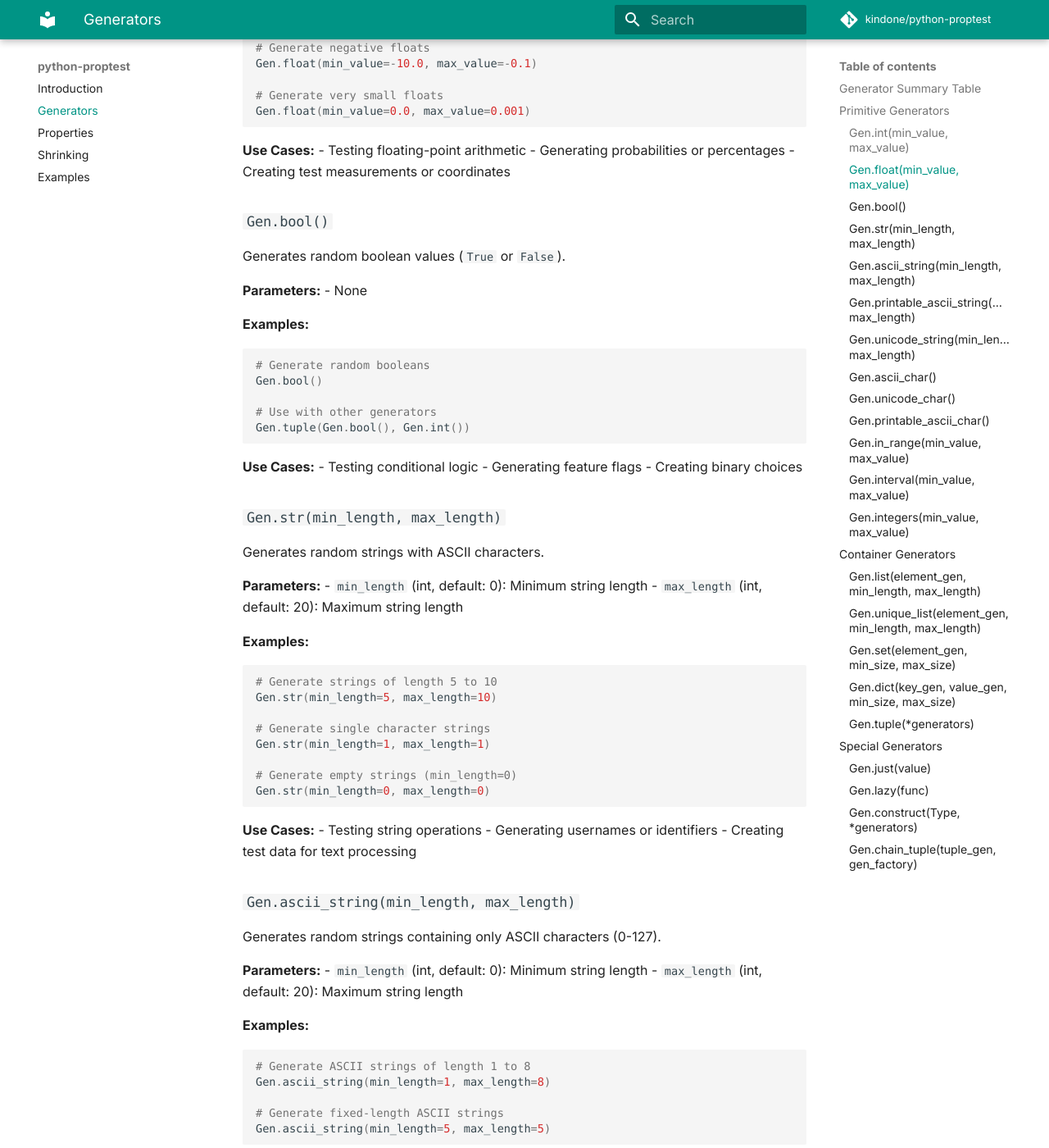
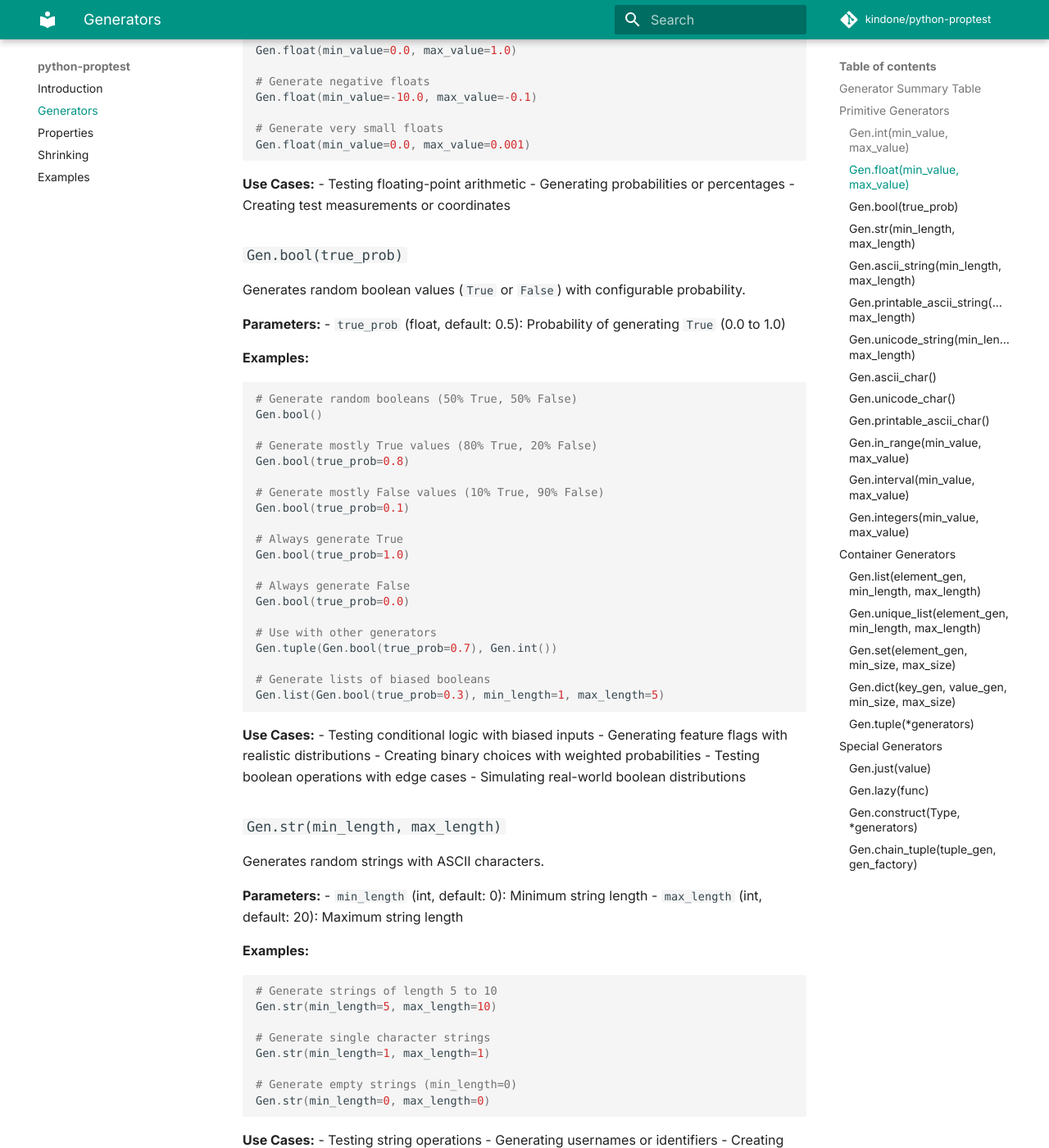
Before and after one commit to kindone/python-proptest, an MkDocs documentation site: the page built from docs/generators.md, in a window 1280 px wide and 1400 px high, scrolled down 3086 px. Shown: the whole window at 82% size. Built offline with MkDocs 1.6.1 and Material for MkDocs 9.7.7, drawn with Linux system fonts in a browser that asks for light colours; some web fonts are replaced; comment, search, counter and statistics services are not loaded; some of the changed text lies outside the part shown.

Commit message:
feat: true_prob for Gen.bool

````diff
--- a/docs/generators.md
+++ b/docs/generators.md
@@ -7,7 +7,7 @@ Generators are the foundation of property-based testing in `python-proptest`. Th
 | Generator                 | Description                                                     | Key Parameters                                     | Example Usage                                         |
 | :------------------------ | :-------------------------------------------------------------- | :------------------------------------------------- | :---------------------------------------------------- |
 | **Primitives**            |                                                                 |                                                    |                                                       |
-| `Gen.bool()`             | Generates `True` or `False`.                                    | `true_prob` (def: 0.5)                              | `Gen.bool()`                                       |
+| `Gen.bool()`             | Generates `True` or `False` with configurable probability.     | `true_prob` (def: 0.5)                              | `Gen.bool(true_prob=0.8)`                                       |
 | `Gen.float()`             | Generates floating-point numbers (incl. `inf`, `-inf`, `nan`).     | `min_value`, `max_value`                              | `Gen.float(min_value=0.0, max_value=1.0)`                                         |
 | `Gen.int()`  | Generates integers in the range `[min_value, max_value]`.                   | `min_value`, `max_value`                                       | `Gen.int(min_value=0, max_value=10)`                                 |
 | `Gen.str()`  | Generates strings (defaults to ASCII).                          | `min_length` (def: 0), `max_length` (def: 10)        | `Gen.str(min_length=0, max_length=5)`                                    |
@@ -82,26 +82,43 @@ Gen.float(min_value=0.0, max_value=0.001)
 - Generating probabilities or percentages
 - Creating test measurements or coordinates
 
-### `Gen.bool()`
+### `Gen.bool(true_prob)`
 
-Generates random boolean values (`True` or `False`).
+Generates random boolean values (`True` or `False`) with configurable probability.
 
 **Parameters:**
-- None
+- `true_prob` (float, default: 0.5): Probability of generating `True` (0.0 to 1.0)
 
 **Examples:**
 ```python
-# Generate random booleans
+# Generate random booleans (50% True, 50% False)
 Gen.bool()
 
+# Generate mostly True values (80% True, 20% False)
+Gen.bool(true_prob=0.8)
+
+# Generate mostly False values (10% True, 90% False)
+Gen.bool(true_prob=0.1)
+
+# Always generate True
+Gen.bool(true_prob=1.0)
+
+# Always generate False
+Gen.bool(true_prob=0.0)
+
 # Use with other generators
-Gen.tuple(Gen.bool(), Gen.int())
+Gen.tuple(Gen.bool(true_prob=0.7), Gen.int())
+
+# Generate lists of biased booleans
+Gen.list(Gen.bool(true_prob=0.3), min_length=1, max_length=5)
 ```
 
 **Use Cases:**
-- Testing conditional logic
-- Generating feature flags
-- Creating binary choices
+- Testing conditional logic with biased inputs
+- Generating feature flags with realistic distributions
+- Creating binary choices with weighted probabilities
+- Testing boolean operations with edge cases
+- Simulating real-world boolean distributions
 
 ### `Gen.str(min_length, max_length)`
 
````
Also changed, not shown: README.md (+1 -1 lines), docs/index.md (+1 -1 lines), 2 other files.
